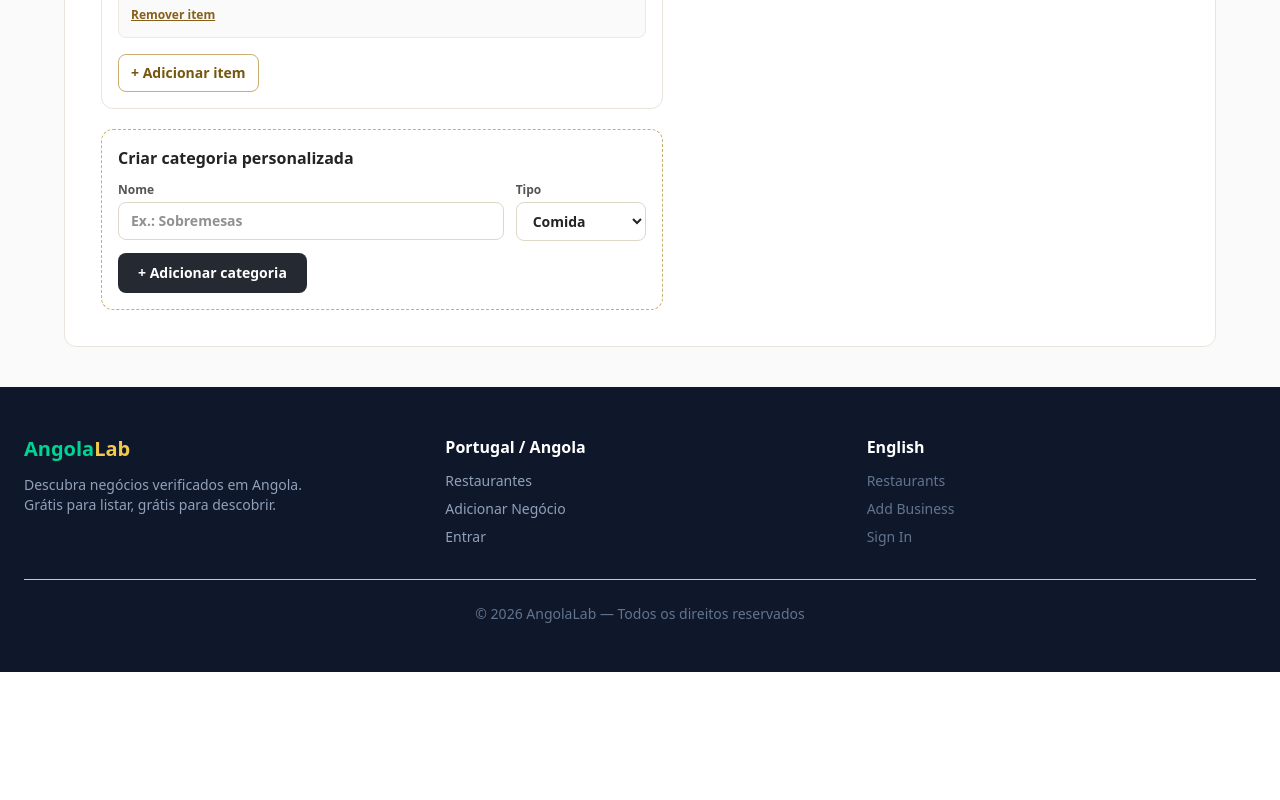
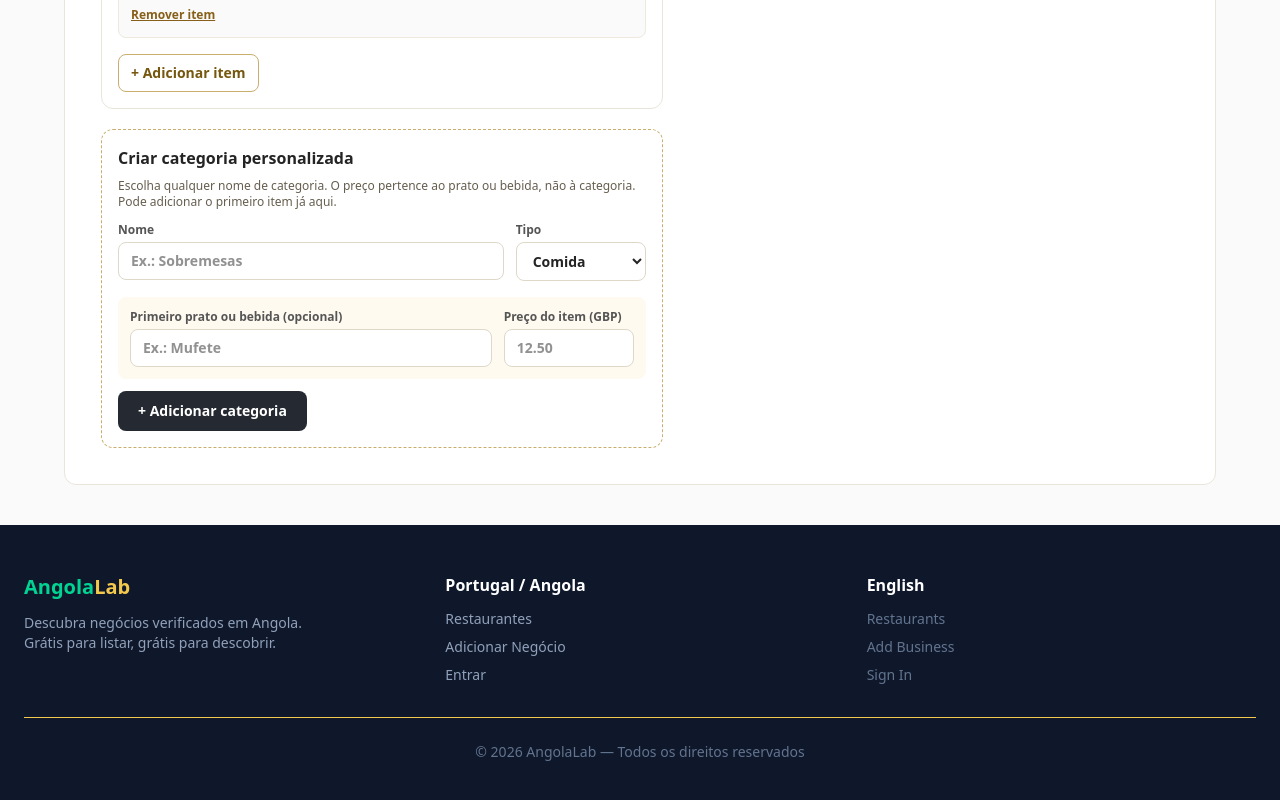
Before and after one commit to oswaldodeal/angolalab-restaurants, a Next.js app: page /pt/editor-ementa in a window 1280 px wide. Shown: the part 1329-2129 px from the top of the page. Before the commit the page ends 2001 px from the top, so only its background shows below. Built offline with nearby package versions, Linux system fonts and the light colour scheme.

Commit message:
fix(brick-008): allow custom category creation with first item and price

```diff
--- a/components/RestaurantMenuEditorDemo.tsx
+++ b/components/RestaurantMenuEditorDemo.tsx
@@ -23,6 +23,8 @@ export default function RestaurantMenuEditorDemo({ language }: { language: 'pt'
   const [categories, setCategories] = useState<MenuCategory[]>(() => structuredClone(startingMenu));
   const [newCategory, setNewCategory] = useState('');
   const [newKind, setNewKind] = useState<'food' | 'drinks'>('food');
+  const [firstItemName, setFirstItemName] = useState('');
+  const [firstItemPrice, setFirstItemPrice] = useState('');
   const counter = useRef(10);
   const canEdit = tier === 'verified';
   const currency = country === 'GB' ? 'GBP' : 'AOA';
@@ -42,8 +44,14 @@ export default function RestaurantMenuEditorDemo({ language }: { language: 'pt'
     event.preventDefault();
     const name = newCategory.trim();
     if (!canEdit || !name) return;
-    setCategories((previous) => [...previous, { id: 'category-' + nextId(), name: name.slice(0, 70), kind: newKind, items: [] }]);
+    const itemName = firstItemName.trim();
+    const price = firstItemPrice.trim() === '' ? 0 : Number(firstItemPrice);
+    if (itemName && (!Number.isFinite(price) || price < 0 || price > 99999999)) return;
+    const items: MenuItem[] = itemName ? [{ id: 'item-' + nextId(), name: itemName.slice(0, 100), price }] : [];
+    setCategories((previous) => [...previous, { id: 'category-' + nextId(), name: name.slice(0, 70), kind: newKind, items }]);
     setNewCategory('');
+    setFirstItemName('');
+    setFirstItemPrice('');
   };
   const addItem = (categoryId: string) => {
     if (!canEdit) return;
@@ -96,7 +104,7 @@ export default function RestaurantMenuEditorDemo({ language }: { language: 'pt'
             <section aria-label={pt ? 'Editar ementa' : 'Edit menu'}>
               <div className="flex flex-wrap items-center justify-between gap-3">
                 <h2 className="text-xl font-semibold">{pt ? 'Editar categorias e itens' : 'Edit categories and items'}</h2>
-                <button type="button" onClick={() => { setCategories(structuredClone(startingMenu)); setNewCategory(''); }} className={buttonClass}>
+                <button type="button" onClick={() => { setCategories(structuredClone(startingMenu)); setNewCategory(''); setFirstItemName(''); setFirstItemPrice(''); }} className={buttonClass}>
                   {pt ? 'Repor exemplo' : 'Reset example'}
                 </button>
               </div>
@@ -153,6 +161,7 @@ export default function RestaurantMenuEditorDemo({ language }: { language: 'pt'
               </div>
               <form onSubmit={addCategory} className="mt-5 rounded-xl border border-dashed border-[#c9ae6d] p-4">
                 <h3 className="font-semibold">{pt ? 'Criar categoria personalizada' : 'Create a custom category'}</h3>
+                <p className="mt-2 text-xs text-[#665e4f]">{pt ? 'Escolha qualquer nome de categoria. O preço pertence ao prato ou bebida, não à categoria. Pode adicionar o primeiro item já aqui.' : 'Choose any category name. Prices belong to dishes or drinks, not to the category. You can add the first item here.'}</p>
                 <div className="mt-3 grid gap-3 sm:grid-cols-[minmax(0,1fr)_130px]">
                   <label className="text-xs font-semibold text-[#555]">
                     {pt ? 'Nome' : 'Name'}
@@ -164,6 +173,16 @@ export default function RestaurantMenuEditorDemo({ language }: { language: 'pt'
                       <option value="food">{pt ? 'Comida' : 'Food'}</option>
                       <option value="drinks">{pt ? 'Bebidas' : 'Drinks'}</option>
                     </select>
+                  </label>
+                </div>
+                <div className="mt-4 grid gap-3 rounded-lg bg-[#fffaf0] p-3 sm:grid-cols-[minmax(0,1fr)_130px]">
+                  <label className="text-xs font-semibold text-[#555]">
+                    {pt ? 'Primeiro prato ou bebida (opcional)' : 'First dish or drink (optional)'}
+                    <input value={firstItemName} maxLength={100} onChange={(event) => setFirstItemName(event.target.value)} placeholder={pt ? 'Ex.: Mufete' : 'e.g. Grilled fish'} className={inputClass + ' mt-1'} />
+                  </label>
+                  <label className="text-xs font-semibold text-[#555]">
+                    {pt ? 'Preço do item' : 'Item price'} ({currency})
+                    <input type="number" min="0" max="99999999" step="any" value={firstItemPrice} onChange={(event) => setFirstItemPrice(event.target.value)} placeholder={country === 'GB' ? '12.50' : '5500'} className={inputClass + ' mt-1'} />
                   </label>
                 </div>
                 <button type="submit" className="mt-3 rounded-lg bg-[#252a32] px-5 py-2.5 text-sm font-semibold text-white hover:bg-[#3d434d]">
```
